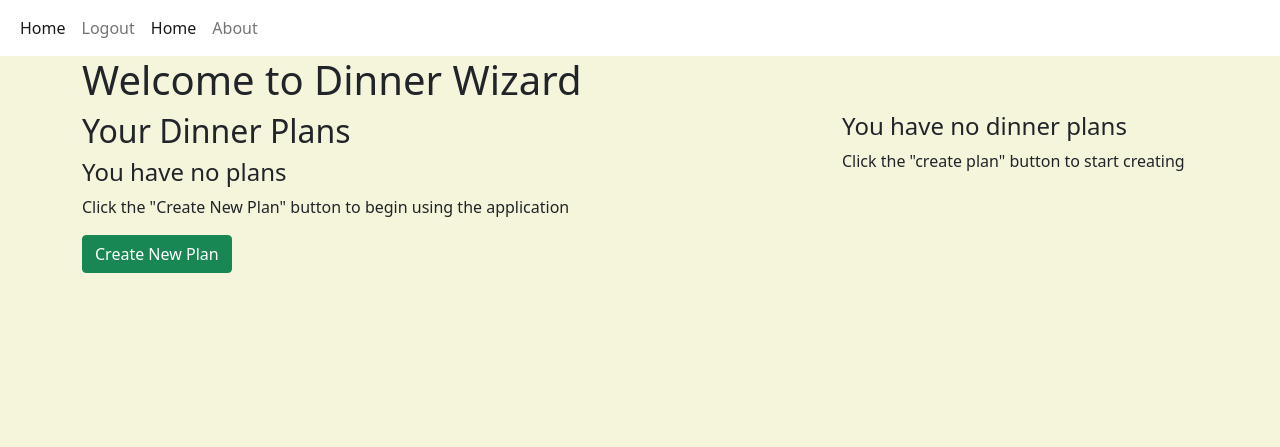
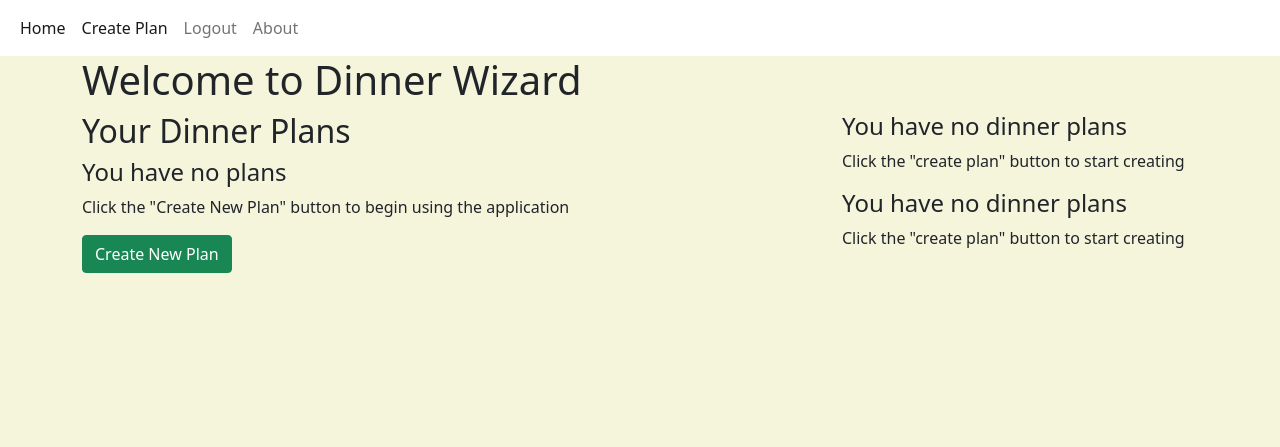
Before and after one commit to oljung/portfolio-project-4, a Django app: page /plans/ in a window 1280 px wide. Shown: the top 447 px of the page. Run offline with Django 4.2, Linux system fonts and the light colour scheme; the visitor is signed in with stand-in values (Sample User, id 1); data that the repository does not hold is empty.

Commit message:
fix: correct broken link in create plan; feat: previous plans are now displayed and can be made active

```diff
--- a/templates/base.html
+++ b/templates/base.html
@@ -37,9 +37,15 @@
                         <a class="nav-link active" aria-current="page" href="{% url 'plans' %}">Home</a>
                     </li>
                     <li class="nav-item">
+                        <a class="nav-link active" aria-current="page" href="{% url 'create_plan' %}">Create Plan</a>
+                    </li>
+                    <li class="nav-item">
                         <a class="nav-link" href="{% url 'account_logout' %}">Logout</a>
                     </li>
                     {% else %}
+                    <li class="nav-item">
+                        <a class="nav-link active" aria-current="page" href="/">Home</a>
+                    </li>
                     <li class="nav-item">
                         <a class="nav-link" href="{% url 'account_signup' %}">Register</a>
                     </li>
@@ -47,9 +53,6 @@
                         <a class="nav-link" href="{% url 'account_login' %}">Login</a>
                     </li>
                     {% endif %}
-                    <li class="nav-item">
-                        <a class="nav-link active" aria-current="page" href="/">Home</a>
-                    </li>
                     <li class="nav-item">
                         <a class="nav-link" href="#">About</a>
                     </li>
--- a/templates/plans.html
+++ b/templates/plans.html
@@ -43,16 +43,33 @@
                 </div>
             </div>
         </div>
-
-
-        <div class="col-md-4 upcoming-plan-container">
+        <div class="col-md-4">
+            <div class="row upcoming-plan-container">
                 {% if plans %}
                 <h4>Upcoming plans</h4>
                 <ul class="upcoming-plan-list">
                     {% for plan in plans %}
                     {% if plan.status == 0 %}
                     <li class="upcoming-item">
-                    <span class="upcoming-item-text">{{ plan }}</span>
+                        <span class="upcoming-item-text col-6">{{ plan }}</span>
+                        <a class="btn btn-primary" href="{% url 'make_active' plan.id %}">Make Active</a>
+                    </li>
+                    {% endif %}
+                    {% endfor %}
+                </ul>
+                {% else %}
+                <h4>You have no dinner plans</h4>
+                <p>Click the "create plan" button to start creating</p>
+                {% endif %}
+            </div>
+            <div class="row previous-plan-container">
+                {% if plans %}
+                <h4>Previous plans</h4>
+                <ul class="upcoming-plan-list">
+                    {% for plan in plans %}
+                    {% if plan.status == 2 %}
+                    <li class="upcoming-item">
+                        <span class="upcoming-item-text col-6">{{ plan }}</span>
                         <a class="btn btn-primary" href="{% url 'make_active' plan.id %}">Make Active</a>
                     </li>
                     {% endif %}
@@ -64,6 +81,8 @@
                 {% endif %}
             </div>
         </div>
+
+    </div>
 </div>
 
 {% endblock %}
```
Also changed, not shown: templates/plan_detail.html (+14 -2 lines). Lines whose indentation alone changed are shown as unchanged.
